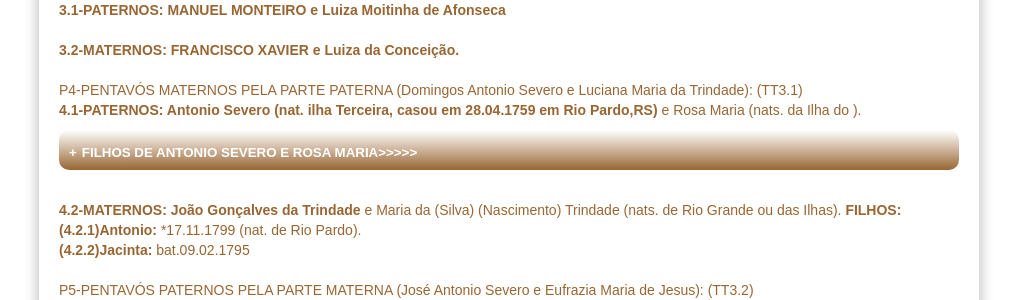
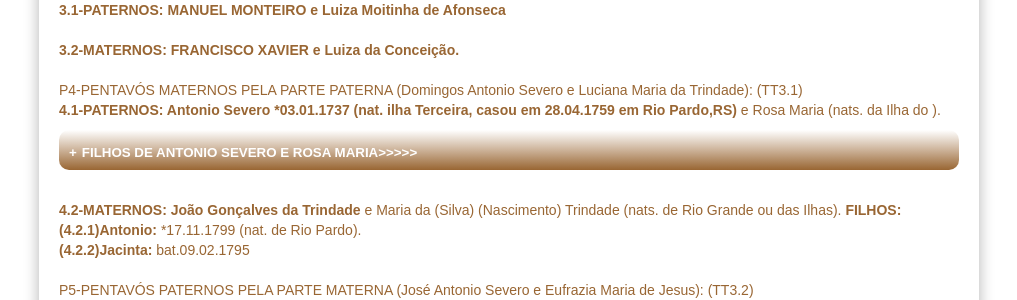
Before and after one commit to claudiovargas1955/claudiovargas1955.github.io, a Jekyll site: the page built from _pages/arvore-genealogica-de-costados-de-florisbella.html, in a window 1280 px wide and 900 px high, scrolled down 2401 px. Shown: the part 158-458 px from the top of the window, without its empty margins (131-1148 px from the left). Built offline with Jekyll 4.4.1, drawn with Linux system fonts in a browser that asks for light colours; some web fonts are replaced.

Commit message:
Update arvore-genealogica-de-costados-de-florisbella.html

```diff
--- a/_pages/arvore-genealogica-de-costados-de-florisbella.html
+++ b/_pages/arvore-genealogica-de-costados-de-florisbella.html
@@ -539,7 +539,7 @@ filho de João Gonçalves da Cunha e Maria dos Anjos, ). <br>FILHOS:</b><br>
  <b>3.2-MATERNOS: FRANCISCO XAVIER e Luiza da Conceição.</b><br/><br/>
 
 P4-PENTAVÓS MATERNOS PELA PARTE PATERNA (Domingos Antonio Severo e Luciana Maria da Trindade): (TT3.1) <br>
-<b>4.1-PATERNOS: Antonio Severo (nat. ilha Terceira, casou em 28.04.1759 em Rio Pardo,RS) </b> e Rosa Maria (nats. da Ilha do ).
+<b>4.1-PATERNOS: Antonio Severo *03.01.1737 (nat. ilha Terceira, casou em 28.04.1759 em Rio Pardo,RS) </b> e Rosa Maria (nats. da Ilha do ).
 <details><p><summary>FILHOS DE ANTONIO SEVERO E ROSA MARIA>>>>></b></summary></p>
 <p><b>(4.1.1)João Antonio Severo: </b>bat.04.12.1760 (nat. Rio Pardo, casado com Felicia Maria de Jesus , nat. Rio Pardo, filha de Manoel
 Pereira Soares e Maria Francisca nats. das Ilhas). <b>FILHOS: </b><br>
```
